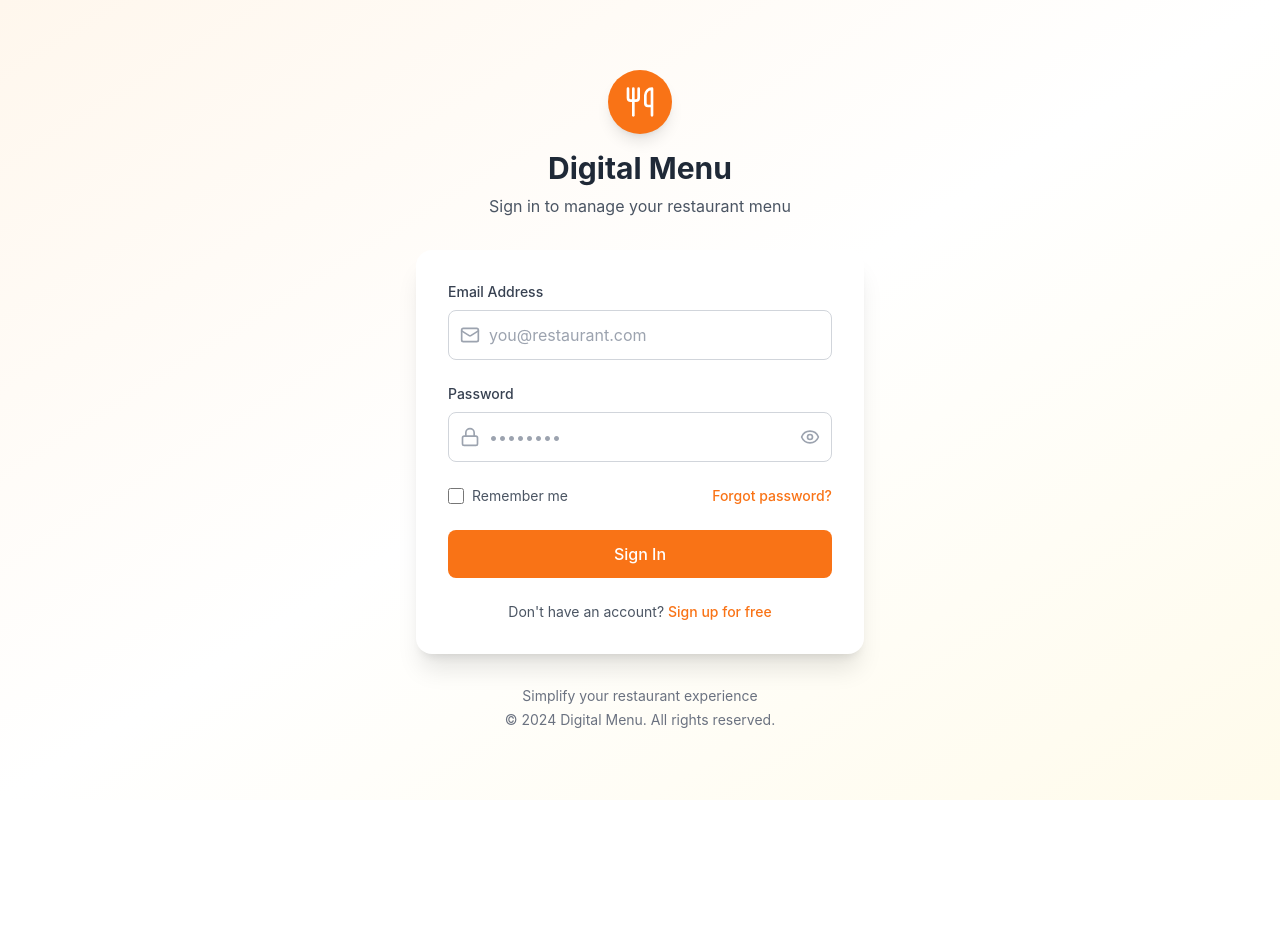
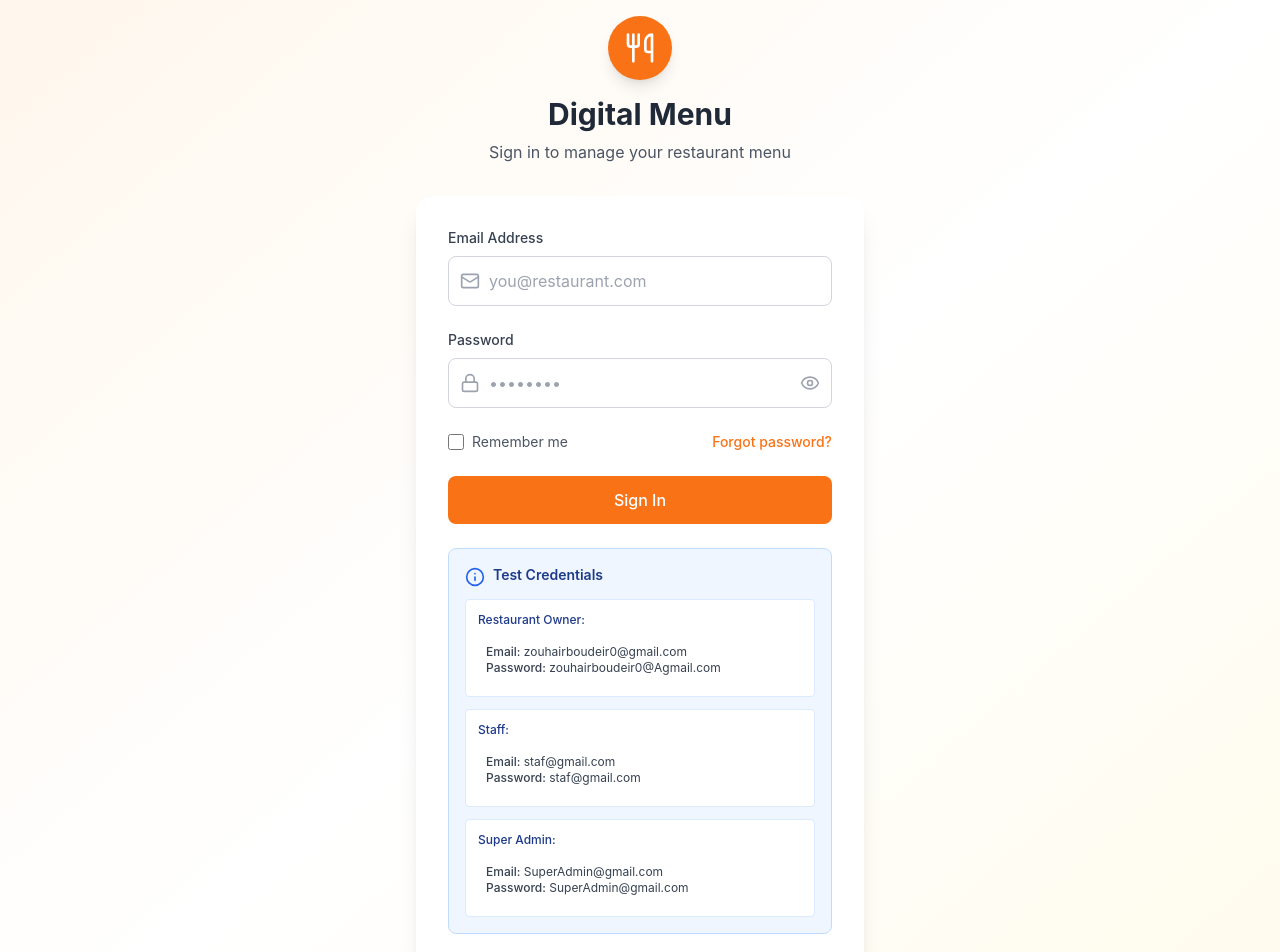
Before and after one commit to zouhair-max/frontend_smartmenu, a React (Create React App) app: page /login in a window 1280 px wide. Shown: the top 952 px of the page. Before the commit the page ends 800 px from the top, so only its background shows below. Built offline with nearby package versions, Linux system fonts and the light colour scheme; no server answers.

Commit message:
Fix: Add ajv dependency to resolve build error

```diff
--- a/src/auth/Login.jsx
+++ b/src/auth/Login.jsx
@@ -1,5 +1,5 @@
 import React, { useState, useEffect } from 'react';
-import { Eye, EyeOff, Utensils, Lock, Mail, AlertCircle } from 'lucide-react';
+import { Eye, EyeOff, Utensils, Lock, Mail, AlertCircle, Info } from 'lucide-react';
 import { Link, useNavigate } from 'react-router-dom';
 import { useAuth } from '../contexts/AuthContext';
 
@@ -112,6 +112,14 @@ export default function Login() {
     if (e.key === 'Enter') {
       handleSubmit();
     }
+  };
+
+  const fillCredentials = (email, password) => {
+    setFormData({
+      email,
+      password
+    });
+    setErrors({});
   };
 
   // Show loading while redirecting if authenticated
@@ -263,6 +271,57 @@ export default function Login() {
             </button>
           </form>
 
+          {/* Test Credentials */}
+          <div className="mt-6 p-4 bg-blue-50 border border-blue-200 rounded-lg">
+            <div className="flex items-start mb-3">
+              <Info className="w-5 h-5 text-blue-600 mt-0.5 mr-2 flex-shrink-0" />
+              <h3 className="text-sm font-semibold text-blue-900">Test Credentials</h3>
+            </div>
+            <div className="space-y-3 text-xs">
+              {/* Restaurant Owner */}
+              <div className="bg-white p-3 rounded border border-blue-100">
+                <p className="font-medium text-blue-900 mb-2">Restaurant Owner:</p>
+                <button
+                  type="button"
+                  onClick={() => fillCredentials('zouhairboudeir0@gmail.com', 'zouhairboudeir0@Agmail.com')}
+                  className="text-left w-full hover:bg-blue-50 p-2 rounded transition-colors"
+                  disabled={isLoading}
+                >
+                  <p className="text-gray-700"><span className="font-medium">Email:</span> zouhairboudeir0@gmail.com</p>
+                  <p className="text-gray-700"><span className="font-medium">Password:</span> zouhairboudeir0@Agmail.com</p>
+                </button>
+              </div>
+
+              {/* Staff */}
+              <div className="bg-white p-3 rounded border border-blue-100">
+                <p className="font-medium text-blue-900 mb-2">Staff:</p>
+                <button
+                  type="button"
+                  onClick={() => fillCredentials('staf@gmail.com', 'staf@gmail.com')}
+                  className="text-left w-full hover:bg-blue-50 p-2 rounded transition-colors"
+                  disabled={isLoading}
+                >
+                  <p className="text-gray-700"><span className="font-medium">Email:</span> staf@gmail.com</p>
+                  <p className="text-gray-700"><span className="font-medium">Password:</span> staf@gmail.com</p>
+                </button>
+              </div>
+
+              {/* Super Admin */}
+              <div className="bg-white p-3 rounded border border-blue-100">
+                <p className="font-medium text-blue-900 mb-2">Super Admin:</p>
+                <button
+                  type="button"
+                  onClick={() => fillCredentials('SuperAdmin@gmail.com', 'SuperAdmin@gmail.com')}
+                  className="text-left w-full hover:bg-blue-50 p-2 rounded transition-colors"
+                  disabled={isLoading}
+                >
+                  <p className="text-gray-700"><span className="font-medium">Email:</span> SuperAdmin@gmail.com</p>
+                  <p className="text-gray-700"><span className="font-medium">Password:</span> SuperAdmin@gmail.com</p>
+                </button>
+              </div>
+            </div>
+          </div>
+
           {/* Sign Up Link */}
           <div className="mt-6 text-center">
             <p className="text-sm text-gray-600">
```
